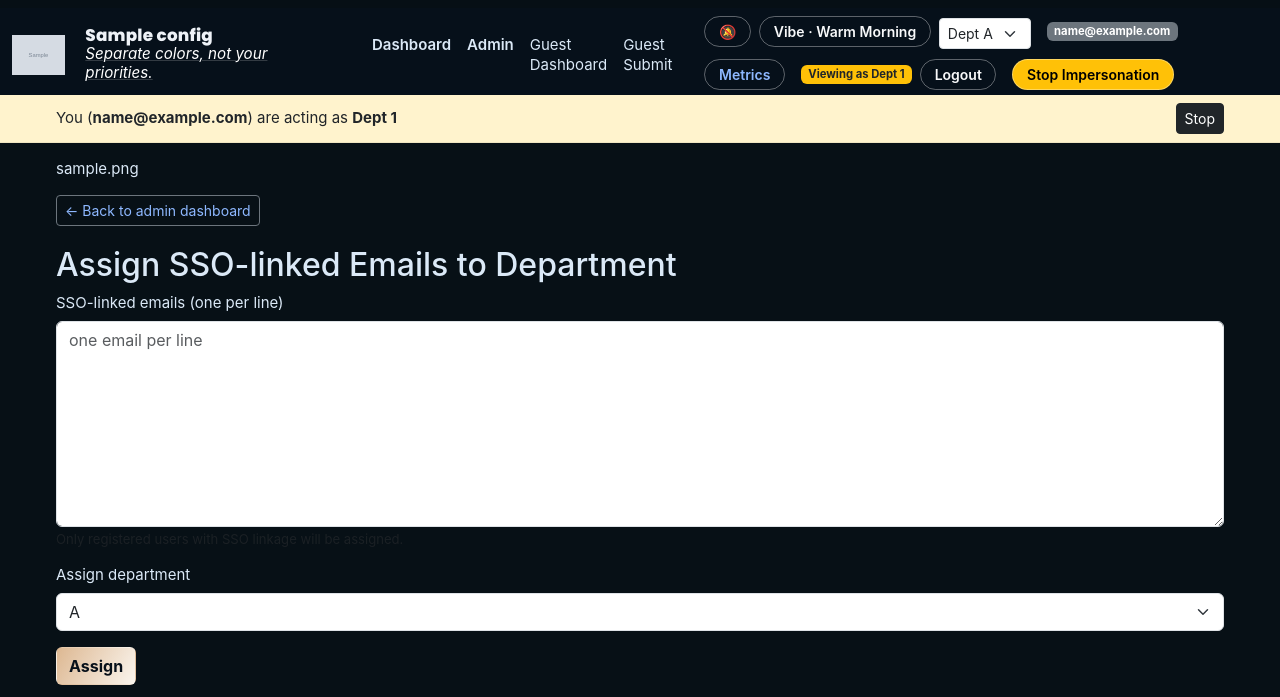
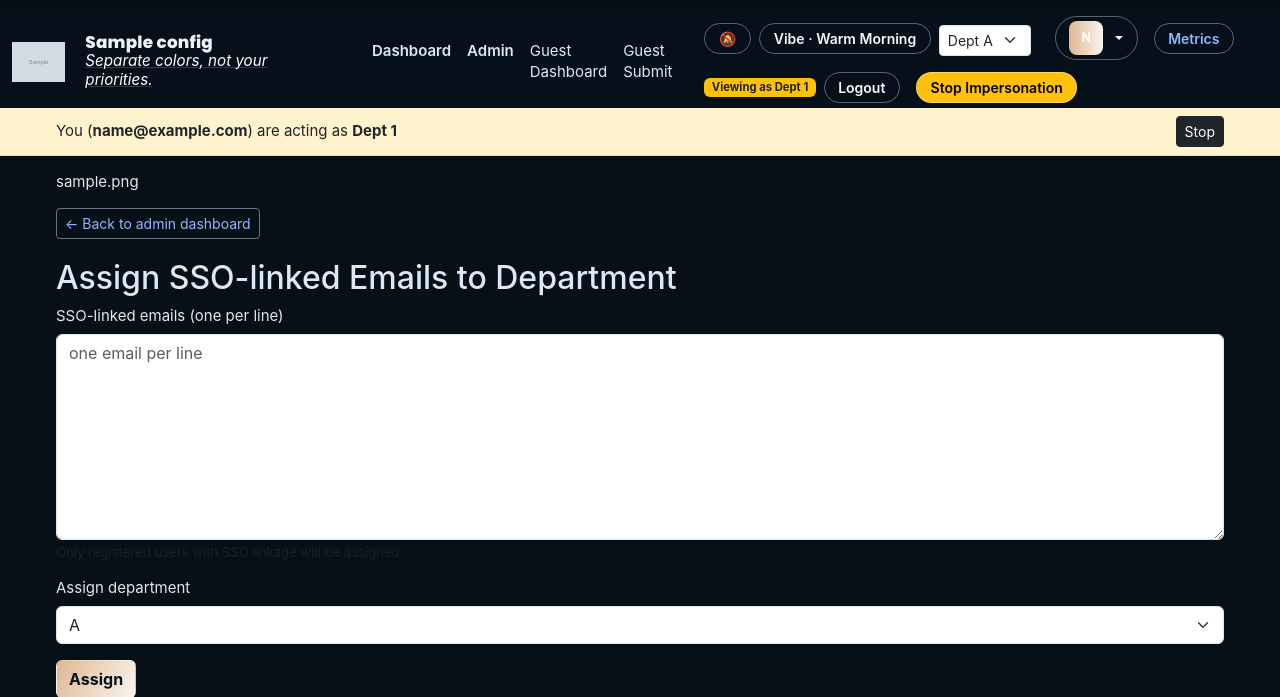
Before and after one commit to ninnis92-stack/process-management-system, a Flask app: page /admin/assign_sso in a window 1280 px wide. Shown: the top 697 px of the page. Run offline with Flask 3, Linux system fonts and the light colour scheme; a user stored in the database is signed in; tables that the repository leaves empty hold one stand-in row (values such as "Sample post"); grey boxes marked "Sample" are stand-in pictures; some libraries are stand-ins or nearby versions.

Commit message:
feat(ui): add account avatar dropdown with settings/logout and SSO-ready data attrs

```diff
--- a/app/templates/base.html
+++ b/app/templates/base.html
@@ -121,7 +121,27 @@
                   <option value="C" {% if request.args.get('as_dept')=='C' %}selected{% endif %}>{{ department_labels.get('C', 'Dept C') }}</option>
                 </select>
               </form>
-              <span class="badge text-bg-secondary">{{ current_user.email }}</span>
+              {# Account dropdown: compact avatar button that reveals user info + settings/logout #}
+              <div class="dropdown ms-2">
+                <button class="btn btn-outline-light btn-sm d-flex align-items-center dropdown-toggle" id="accountMenuBtn" data-bs-toggle="dropdown" aria-expanded="false" data-user-name="{{ current_user.name or '' }}" data-user-email="{{ current_user.email or '' }}" data-sso-sub="{{ current_user.sso_sub or '' }}">
+                  <span class="avatar avatar-sm me-2">{{ (current_user.email or 'U')[:1]|upper }}</span>
+                  <span class="visually-hidden">Account</span>
+                </button>
+                <ul class="dropdown-menu dropdown-menu-end" aria-labelledby="accountMenuBtn">
+                  <li class="px-3 py-2">
+                    <div class="small text-muted">{{ department_labels.get(current_user.department, 'Dept ' ~ current_user.department) }}</div>
+                    <div class="fw-bold">{{ current_user.email }}</div>
+                  </li>
+                  <li><hr class="dropdown-divider"></li>
+                  <li><a class="dropdown-item" href="{{ url_for('auth.settings') }}">Settings</a></li>
+                  <li>
+                    <form method="post" action="{{ url_for('auth.logout') }}" class="m-0">
+                      <input type="hidden" name="csrf_token" value="{{ csrf_token() }}">
+                      <button class="dropdown-item" type="submit">Logout</button>
+                    </form>
+                  </li>
+                </ul>
+              </div>
             {% else %}
               <span class="badge text-bg-secondary">{{ department_labels.get(current_user.department, 'Dept ' ~ current_user.department) }} · {{ current_user.email }}</span>
             {% endif %}
```
